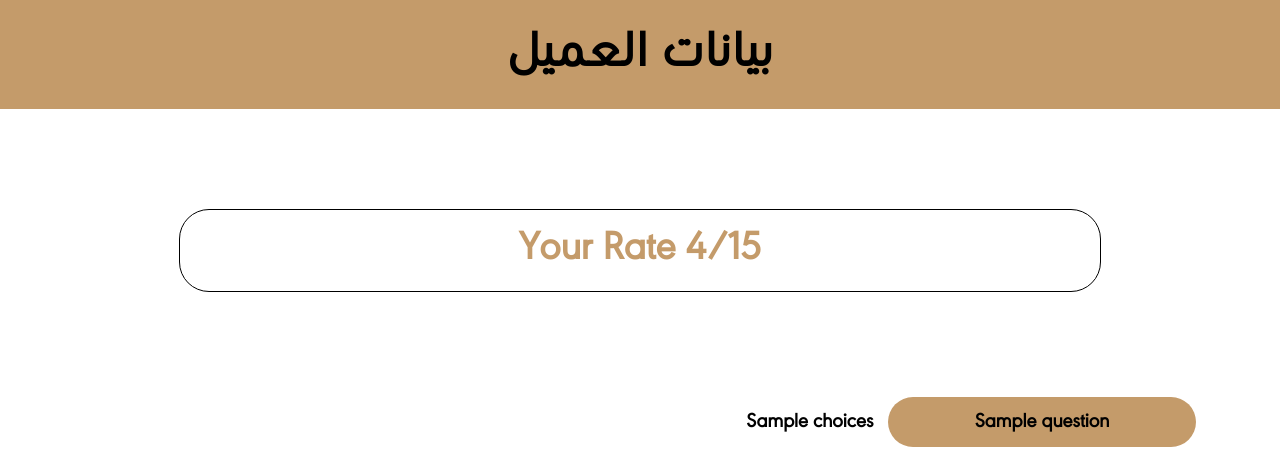
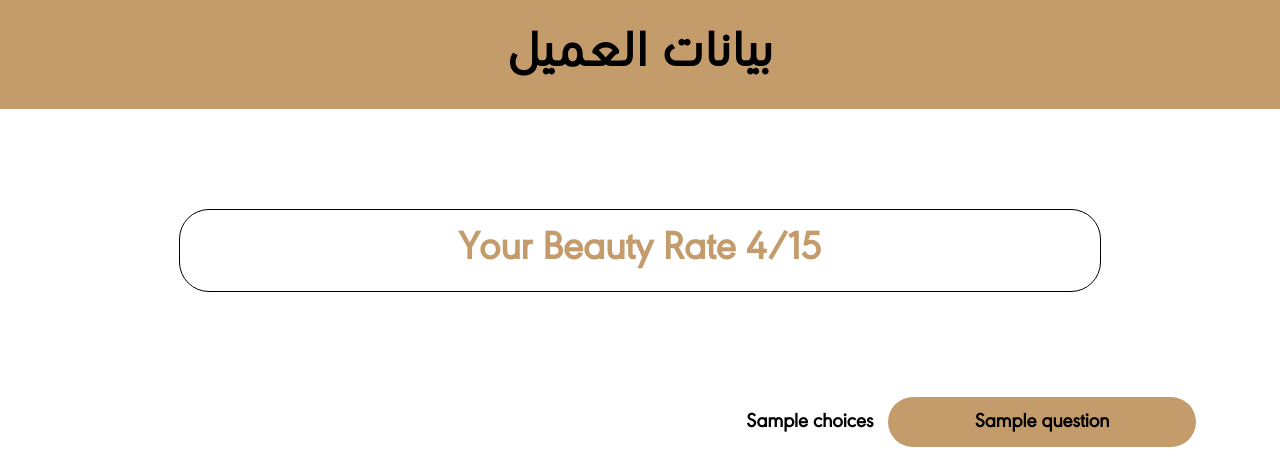
Before and after one commit to Nelokaby/Elokaby-survey-website-, a Flask app: template templates/result.html in a window 1280 px wide. Shown: the part 171-639 px from the top of the page. Run offline with Flask 3, Linux system fonts and the light colour scheme; the template is opened without the code that fills it: most values are stand-ins (such as "Sample title", 1, 10 or a date in 2020).

Commit message:
error solved

```diff
--- a/elokaby_survey.py
+++ b/elokaby_survey.py
@@ -105,7 +105,7 @@ def result():
             if type(answer)==list and question == 'هل يوجد أمراض؟':
                 data[question]=' - '.join(map(str, answer))
             elif type(answer)==list and question == "مشكلة المناطق الغير حساسة":
-                if "لا يوجد" not in answer:
+                if "لا يوجد" not in answer and len(answer)>0:
                     temp=" - ".join(map(str,answer))
                     prob[temp]=answers[answer[0]]
                     for item in answer:
--- a/templates/result.html
+++ b/templates/result.html
@@ -26,7 +26,7 @@
     </div>
 
     <div class="container">
-        <div class="result">Your Rate {{rate}}/15</div>
+        <div class="result">Your Beauty Rate {{rate}}/15</div>
         {% for question, choice in questions.items() %}
         {% if choice is mapping %}
         <div style="border: 1px solid black; border-radius: 40px; margin-top: 30px; padding-left: 20px;">
```
